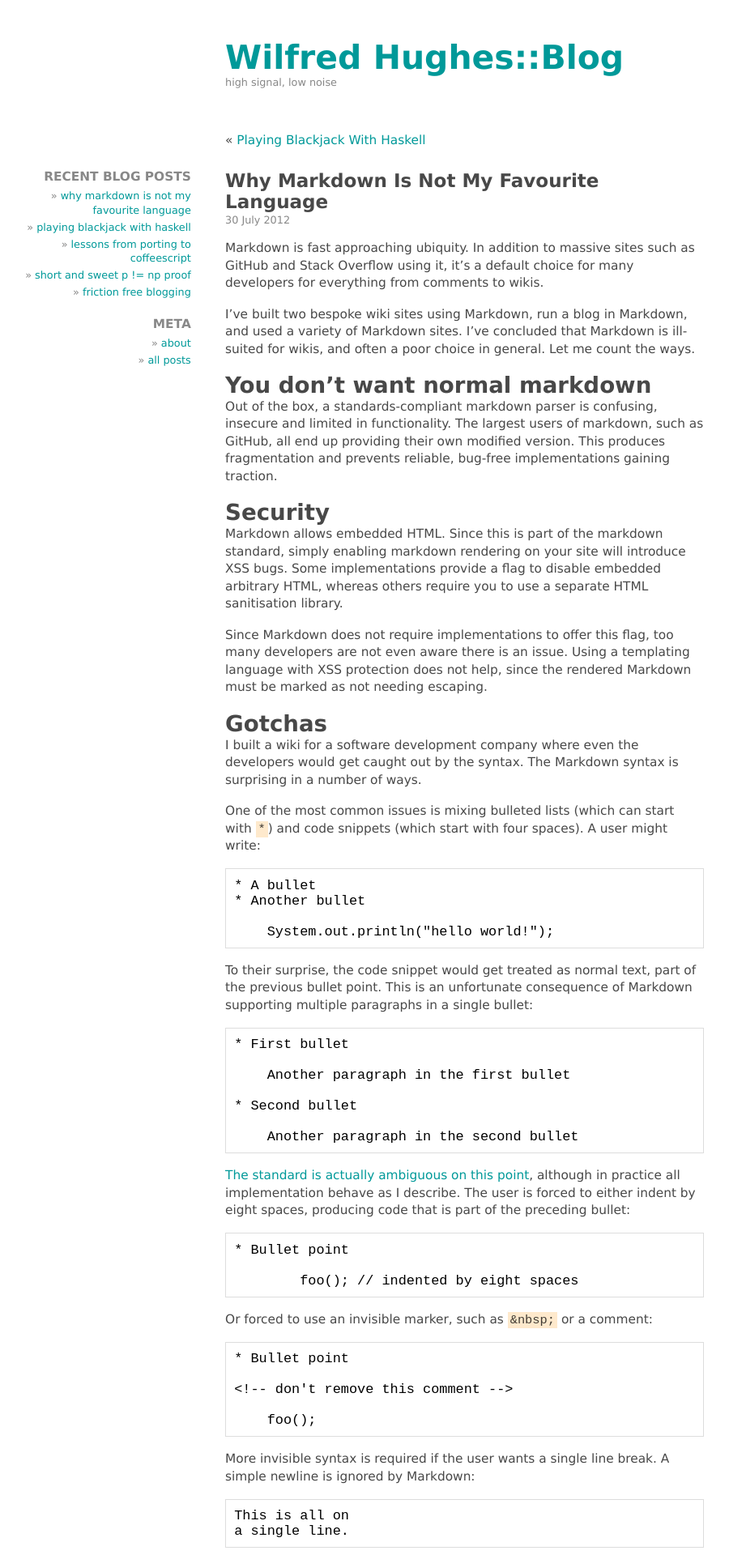
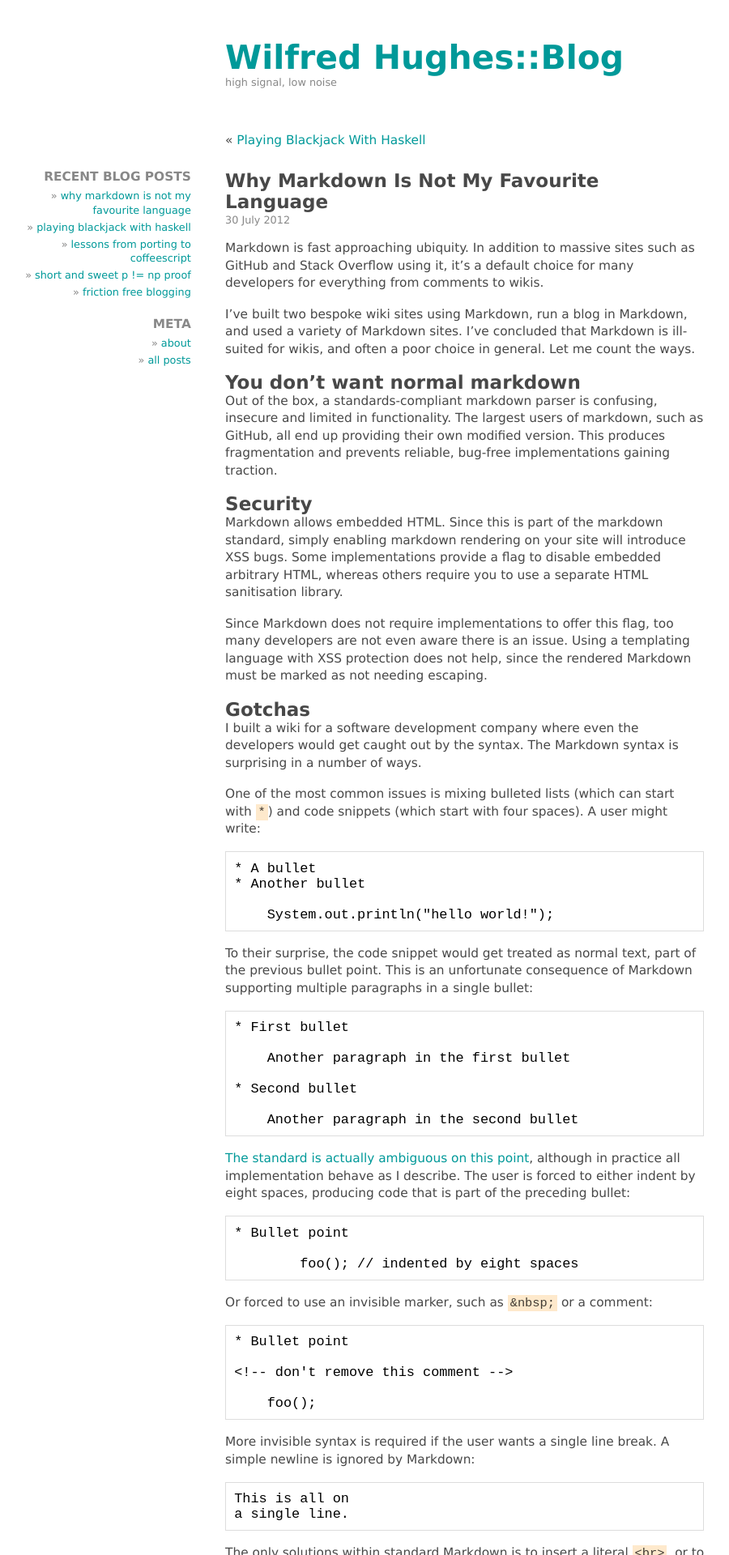
Before and after one commit to Wilfred/wilfred.github.com, a Jekyll site: the page built from _posts/2012-07-30-why-markdown-is-not-my-favourite-language.markdown, in a window 1280 px wide. Shown: the top 1920 px of the page at 81% size, without its empty margins (193-1093 px from the left). Built offline with Jekyll 4.4.1, drawn with Linux system fonts in a browser that asks for light colours.

Commit message:
tweaking heading level

```diff
--- a/_posts/2012-07-30-why-markdown-is-not-my-favourite-language.markdown
+++ b/_posts/2012-07-30-why-markdown-is-not-my-favourite-language.markdown
@@ -12,7 +12,7 @@ Markdown, and used a variety of Markdown sites. I've concluded that
 Markdown is ill-suited for wikis, and often a poor choice in
 general. Let me count the ways.
 
-## You don't want normal markdown
+### You don't want normal markdown
 
 Out of the box, a standards-compliant markdown parser is confusing,
 insecure and limited in functionality. The largest users of markdown,
@@ -20,7 +20,7 @@ such as GitHub, all end up providing their own modified version. This
 produces fragmentation and prevents reliable, bug-free implementations
 gaining traction.
 
-## Security
+### Security
 
 Markdown allows embedded HTML. Since this is part of the markdown
 standard, simply enabling markdown rendering on your site will
@@ -33,7 +33,7 @@ too many developers are not even aware there is an issue. Using a
 templating language with XSS protection does not help, since the
 rendered Markdown must be marked as not needing escaping.
 
-## Gotchas
+### Gotchas
 
 I built a wiki for a software development company where even the
 developers would get caught out by the syntax. The Markdown syntax is
@@ -116,7 +116,7 @@ and renumbering lists. I saw one user write the following:
 Markdown renumbers this, so every point is number one. This is not
 what a simple reading of the input would lead you to expect.
 
-## Limited features
+### Limited features
 
 Despite Markdown's ubiquity, it is missing several features that my
 users frequently wanted. It does not support tables, unless the user
@@ -148,7 +148,7 @@ several plugins I tried, as they hadn't though about nesting
 correctly. For example, a user wants their code snippets to be rendered
 as written, even if the syntax overlaps with table plugin's syntax.
 
-## Evolution
+### Evolution
 
 The Markdown specification is essentially unchanged from 2004. There's
 no standard test suite, no updates to resolve ambiguities, and no work
@@ -156,7 +156,7 @@ being done to standardise the syntax for these language
 extensions. This would greatly benefit the language today, and make it
 easier to use in the future.
 
-## Alternative 1: ReStructuredText
+### Alternative 1: ReStructuredText
 
 ReStructuredText (ReST) is a popular text markup developed by the
 Python community. It provides many more features than Markdown, in a
@@ -220,7 +220,7 @@ require a heavyweight syntax:
 For many uses of online text markup, this is too common a use case to
 require so many characters. Links are a fundamental part of HTML.
 
-## Alternative 2: Creole (recommended)
+### Alternative 2: Creole (recommended)
 
 None of the largest wiki engines (MediaWiki, MoinMoin, etc) use
 Markdown. Most provide their own markup language, but the syntax
```
